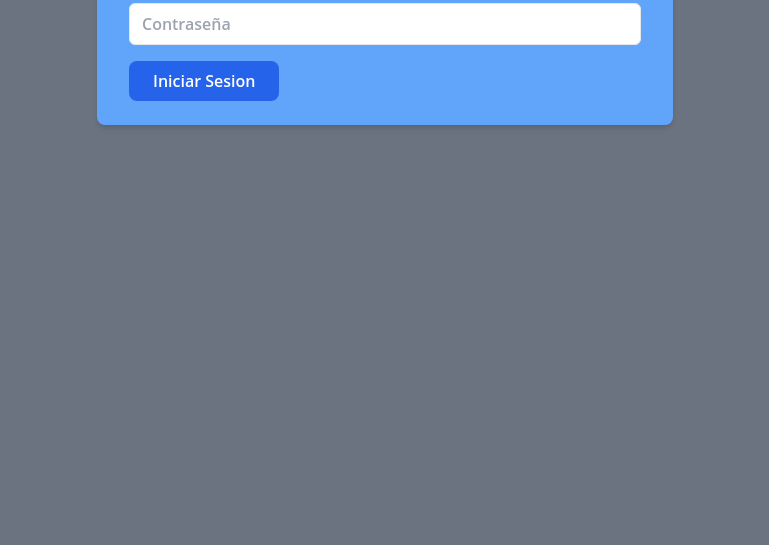
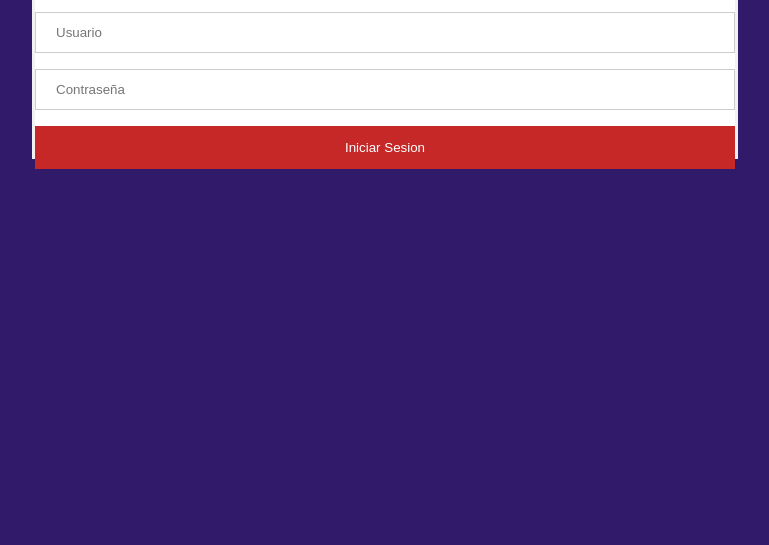
Before and after one commit to Uroe19/labprogra4, a PHP site: page /login.php in a window 1280 px wide. Shown: the part 255-800 px from the top of the page, without its empty margins (255-1024 px from the left). Run offline with PHP 8.4, Linux system fonts and the light colour scheme; some libraries are stand-ins or nearby versions.

Commit message:
cambio login

```diff
--- a/login.php
+++ b/login.php
@@ -2,31 +2,28 @@
 <html>
 <head>
     <meta charset="UTF-8">
-      <meta name="description" content="Laboratorio">
+    <meta name="description" content="Simulacro de Laboratorio">
     <meta name="keywords" content="HTML5, CSS3, Jquery">
     <link rel="stylesheet" type="text/css" href="css/estilos.css">
     <script src="https://ajax.googleapis.com/ajax/libs/jquery/3.6.0/jquery.min.js"></script>
     <script src="js/funciones.js"></script>
     <title>UNA</title>
-      <script src="https://cdn.tailwindcss.com"></script>
 </head>
-  <body class="h-screen bg-gray-500 text-gray-800 sm:py-12 space-y-40">
-    <div class="relative py-3 sm:max-w-xl mx-auto text-center">
-        <span class="text-2xl font-light text-neutral-900">Inicio de Sesion</span>
-      <div class="relative mt-4 bg-blue-400 shadow-md sm:rounded-lg text-left">
-        <div class="h-2 bg-indigo-600 rounded-t-md">
+<body>
+    <div id="div_baselogin">
+      <div class="div_usuario">
+        <h2>Bienvenido</h2>
       </div>
-          <div class="py-6 px-8">
-            <label class="block font-semibold">Usuario<label>
-            <input id="txt_usuario" name="txt_usuario" title="Usuario" type="text" placeholder="Usuario" class=" border w-full h-5 px-3 py-5 mt-2 hover:outline-none focus:outline-none focus:ring-1 focus:ring-indigo-600 rounded-md">
-            <label class="block mt-3 font-semibold">Contraseña<label>
-            <input id="txt_contrasena" name="txt_contrasena" title="Contraseña" type="password" placeholder="Contraseña" class=" border w-full h-5 px-3 py-5 mt-2 hover:outline-none focus:outline-none focus:ring-1 focus:ring-indigo-600 rounded-md">
-            <div class="flex justify-between items-baseline text-center">
-              <input id="btn_iniciarsesion" name="btn_iniciarSesion" type="button" title="Iniciar Sesion" class="mt-4 bg-blue-600 text-white py-2 px-6 rounded-lg"
-                value="Iniciar Sesion">
+        <div class="div_img">
+          <img class="imglogo" src="rsc/Logo-UNA.png">
         </div>
+        <form class="frm_login">
+            <div>
+                <input class="label" id="txt_usuario" name="txt_usuario"  type="text" value="" title="Usuario" placeholder="Usuario">
+                <input class="label" id="txt_contrasena" name="txt_contrasena"  type="password" value="" title="Contraseña" placeholder="Contraseña">
+                <input class="button" id="btn_iniciarsesion" name="btn_iniciarSesion" type="button" title="Iniciar Sesion" value="Iniciar Sesion">
             </div>
-      </div>
+        </form>
     </div>
     <span id="msjbox" style="color: #F00;"></span>
 </body>
```
Lines whose indentation alone changed are shown as unchanged.
